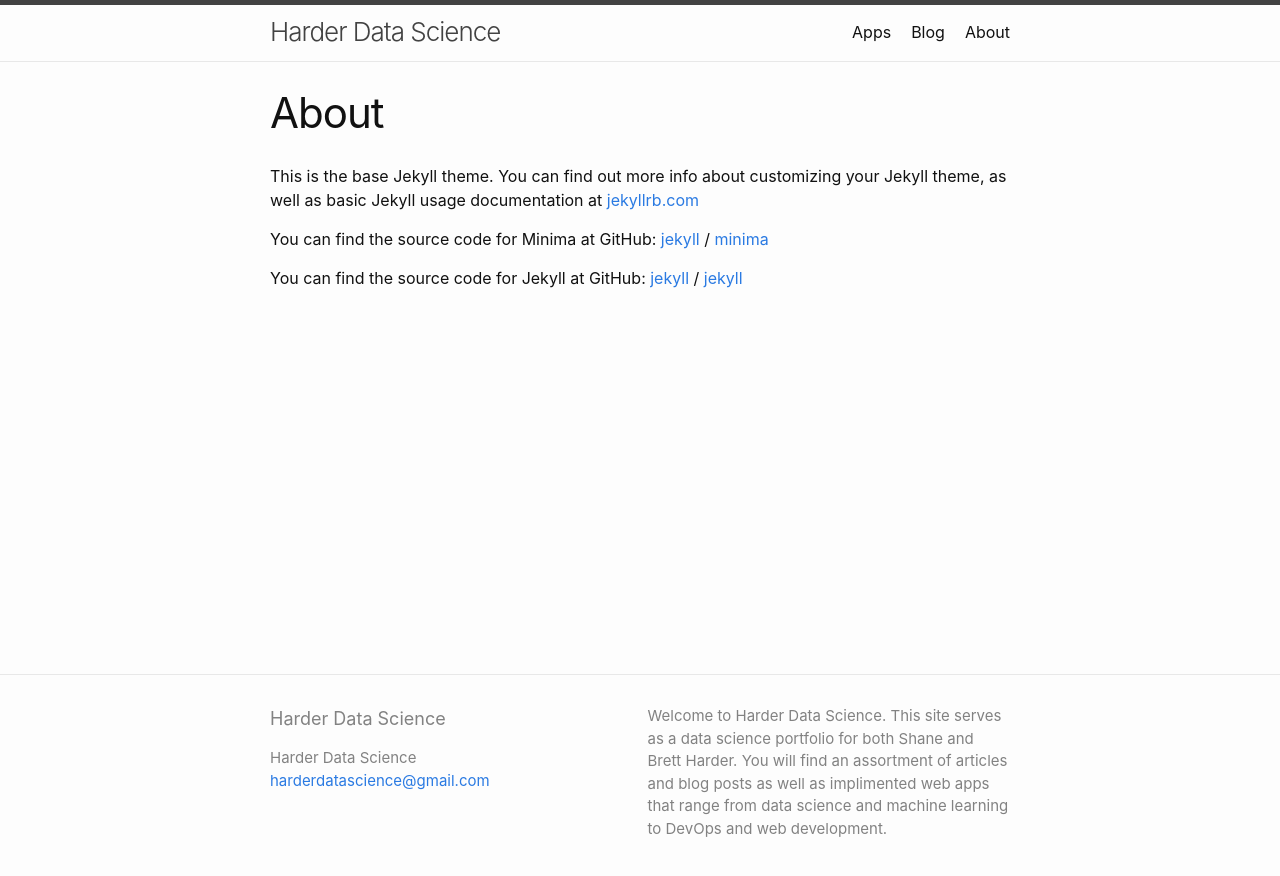
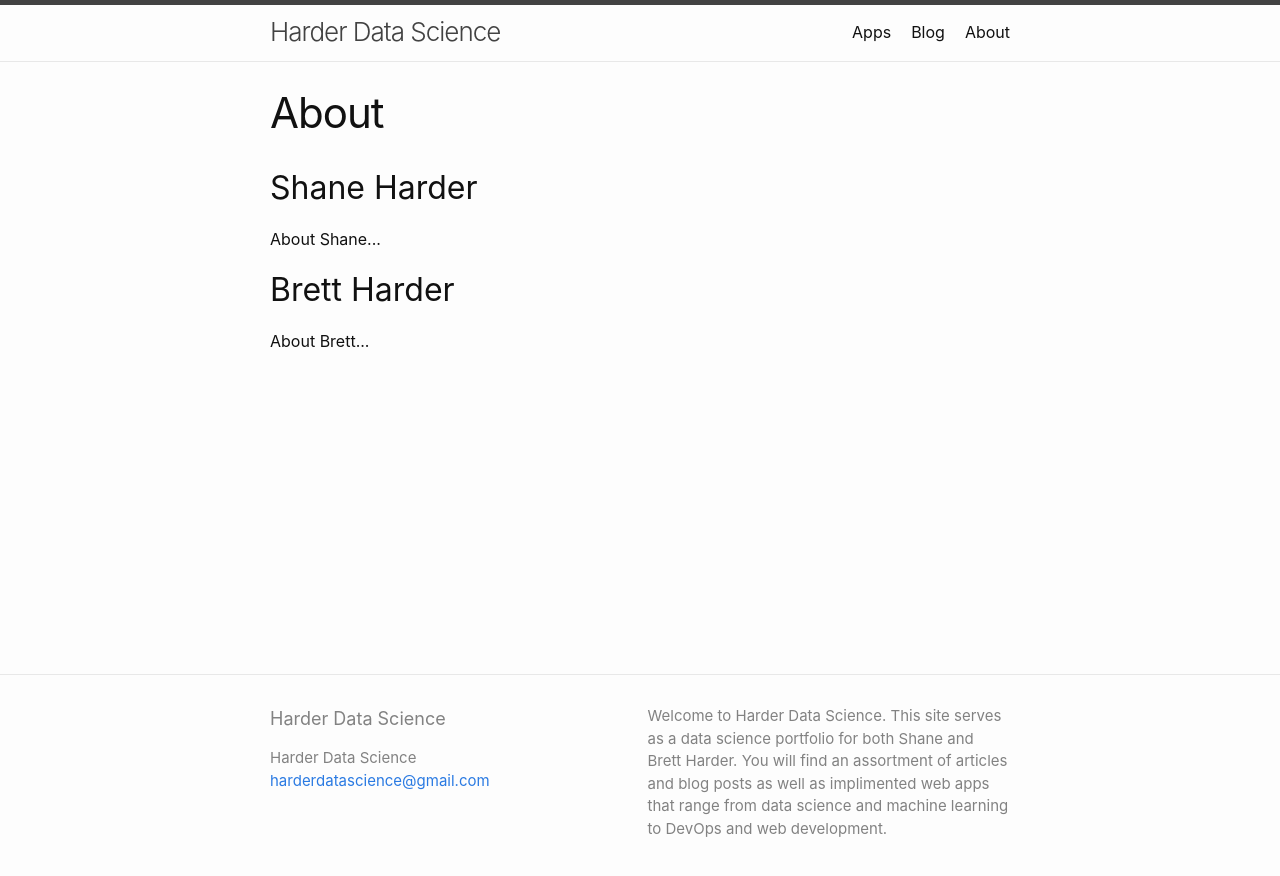
Before and after one commit to sharder14/sharder14.github.io, a Jekyll site: the page built from about.md, in a window 1280 px wide. Shown: the top 876 px of the page. Built offline with Jekyll 4.4.1, drawn with Linux system fonts in a browser that asks for light colours.

Commit message:
Changed Home and about

```diff
--- a/about.md
+++ b/about.md
@@ -5,6 +5,7 @@ permalink: /about/
 order: 3
 ---
 
+<!--
 This is the base Jekyll theme. You can find out more info about customizing your Jekyll theme, as well as basic Jekyll usage documentation at [jekyllrb.com](https://jekyllrb.com/)
 
 You can find the source code for Minima at GitHub:
@@ -17,3 +18,14 @@ You can find the source code for Jekyll at GitHub:
 
 
 [jekyll-organization]: https://github.com/jekyll
+-->
+
+<h2>Shane Harder
+</h2>
+<p>About Shane...
+</p>
+
+<h2>Brett Harder
+</h2>
+<p>About Brett...
+</p>
```
Also changed, not shown: _layouts/home.html (+11 -1 lines).
